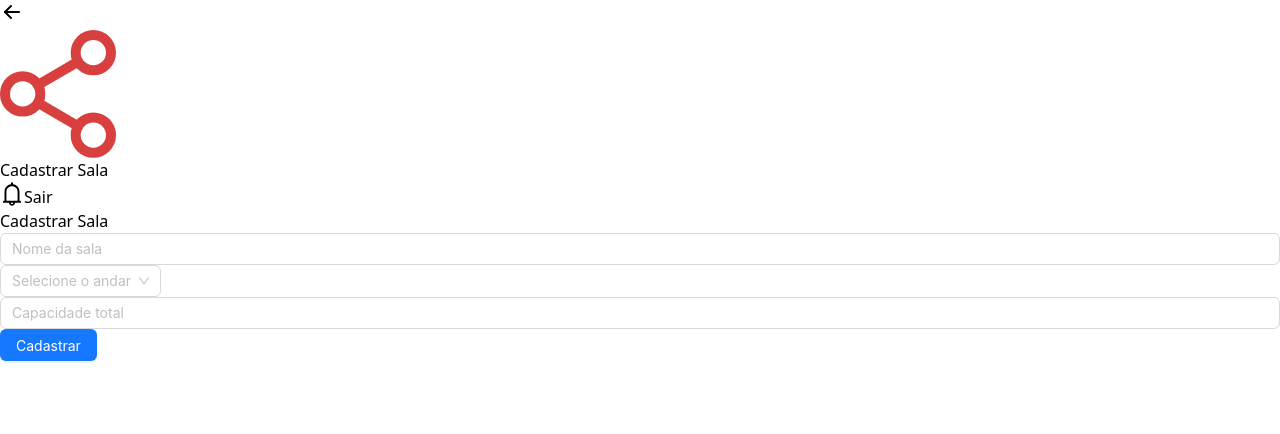
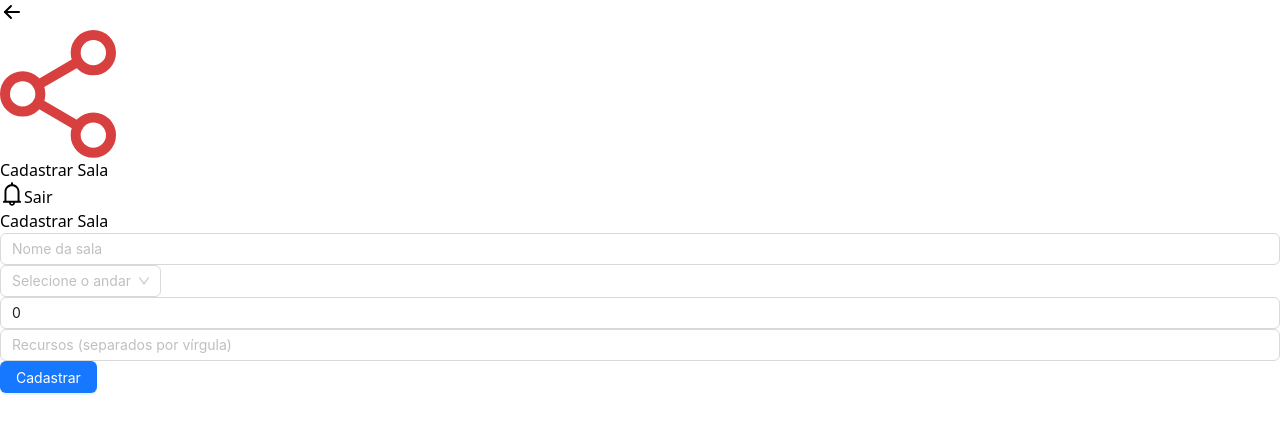
Before and after one commit to MeetSpaceUFRPE/meetspace-front, a React (Vite) app: page /criar-sala in a window 1280 px wide. Shown: the top 434 px of the page. Built offline with nearby package versions, Linux system fonts and the light colour scheme.

Commit message:
feat: implement room creation functionality with validation and notifications

```diff
--- a/src/pages/app/CriarSala.jsx
+++ b/src/pages/app/CriarSala.jsx
@@ -1,12 +1,50 @@
-import React from "react";
+import React, { useState } from "react";
 import Header from "../../components/Header";
 import ButtonBack from "../../components/ButtonBack";
-
-import { Input, Button, Select } from "antd";
+import { Input, Button, Select, notification } from "antd";
+import { createRoom } from "../../services/roomService";
 
 const { Option } = Select;
 
 const CriarSala = () => {
+  const [nome, setNome] = useState("");
+  const [capacidade, setCapacidade] = useState(0);
+  const [localizacao, setLocalizacao] = useState("");
+  const [recursos, setRecursos] = useState("");
+
+  const handleCreateRoom = async () => {
+    if (!validateFields()) return;
+
+    try {
+      await createRoom({ nome, capacidade, localizacao, recursos: recursos.split(",") });
+      notification.success({
+        message: "Sucesso",
+        description: "Sala criada com sucesso!",
+        placement: "top",
+      });
+    }
+    catch (error) {
+      notification.error({
+        message: "Erro",
+        description: "Erro ao criar sala. Verifique os dados e tente novamente.",
+        placement: "top",
+      });
+      console.error("Erro ao criar sala:", error);
+    }
+  };
+
+  const validateFields = () => {
+    if (!nome || !capacidade || !localizacao) {
+      notification.warning({
+        message: "Campos obrigatórios",
+        description: "Preencha todos os campos.",
+        placement: "top",
+      });
+      return false;
+    }
+    return true;
+  }
+
   return (
     <div className="flex flex-col items-center justify-center h-screen bg-gray-50">
       <ButtonBack path={"/home"} style="fixed top-24 left-4 z-50" />
@@ -15,14 +53,15 @@ const CriarSala = () => {
 
       <h1 className="text-2xl font-semibold mb-6">Cadastrar Sala</h1>
       <div className="w-80 space-y-4">
-        <Input placeholder="Nome da sala" className="rounded" />
-        <Select placeholder="Selecione o andar" className="w-full rounded">
+        <Input placeholder="Nome da sala" className="rounded" value={nome} onChange={(e) => setNome(e.target.value)} />
+        <Select placeholder="Selecione o andar" className="w-full rounded" onChange={(value) => setLocalizacao(value)}>
           <Option value="1">1º andar</Option>
           <Option value="2">2º andar</Option>
           <Option value="3">3º andar</Option>
         </Select>
-        <Input placeholder="Capacidade total" className="rounded" />
-        <Button type="primary" className="w-full bg-red-600 hover:bg-red-500">
+        <Input placeholder="Capacidade total" className="rounded" type="number" value={capacidade} onChange={(e) => setCapacidade(e.target.value)} />
+        <Input placeholder="Recursos (separados por vírgula)" className="rounded" value={recursos} onChange={(e) => setRecursos(e.target.value.replace(/[^a-zA-Z0-9,]/g, ''))} />
+        <Button type="primary" className="w-full bg-red-600 hover:bg-red-500" onClick={handleCreateRoom} onSubmit={handleCreateRoom}>
           Cadastrar
         </Button>
       </div>
--- /dev/null
+++ b/src/services/roomService.js
@@ -0,0 +1,27 @@
+import api from "./api";
+
+export const createRoom = async (roomData) => {
+    try {
+        const access_token = localStorage.getItem("access_token");
+        const {
+            nome,
+            capacidade,
+            localizacao,
+            recursos,
+        } = roomData;
+        const response = await api.post("/api/salas/create", {
+            nome,
+            capacidade,
+            localizacao,
+            recursos,
+        }, {
+            headers: {
+                Authorization: `Bearer ${access_token}`,
+            },
+        });
+        return response.data;
+    } catch (error) {
+        console.error("Erro ao criar sala:", error);
+        throw error;
+    }
+};
```
